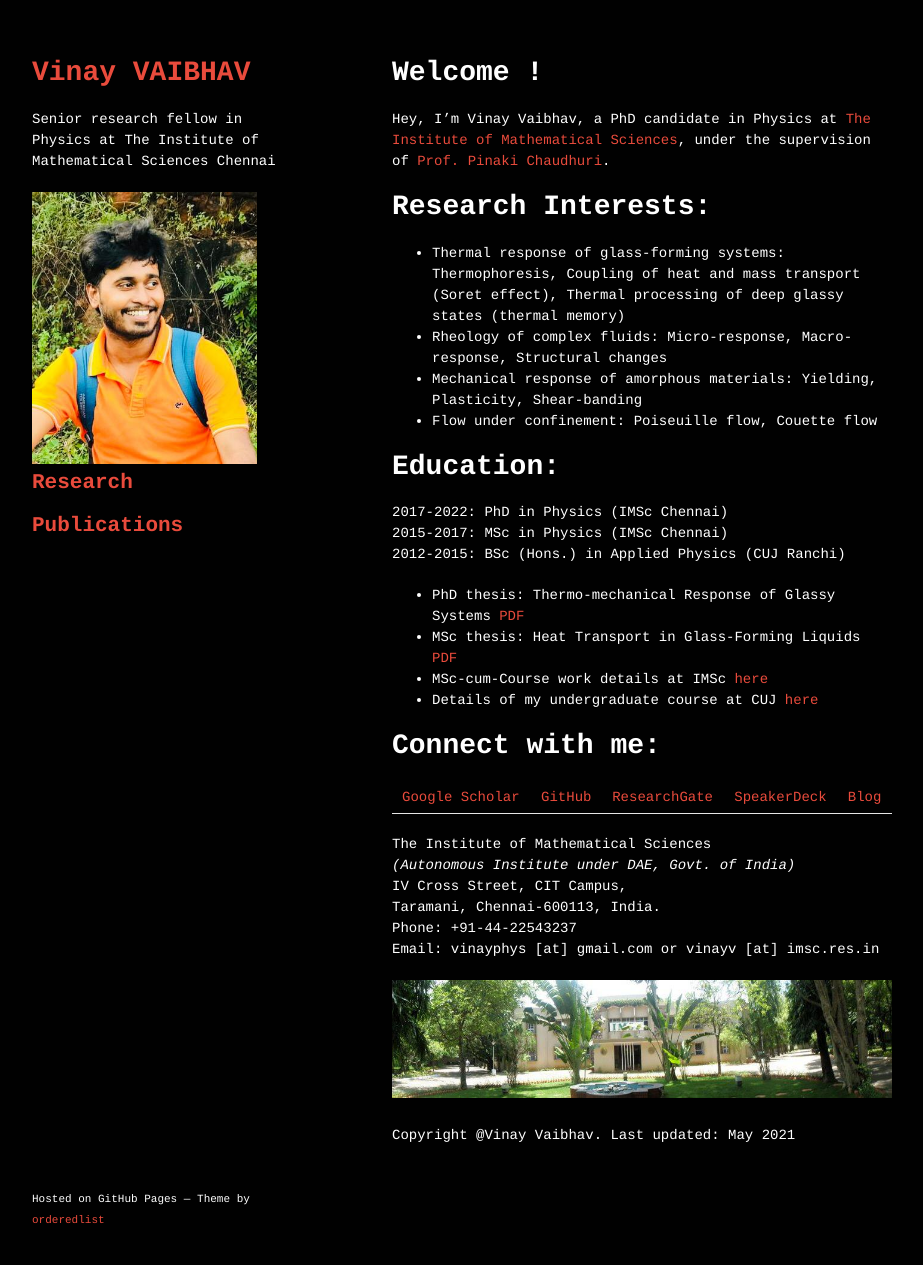
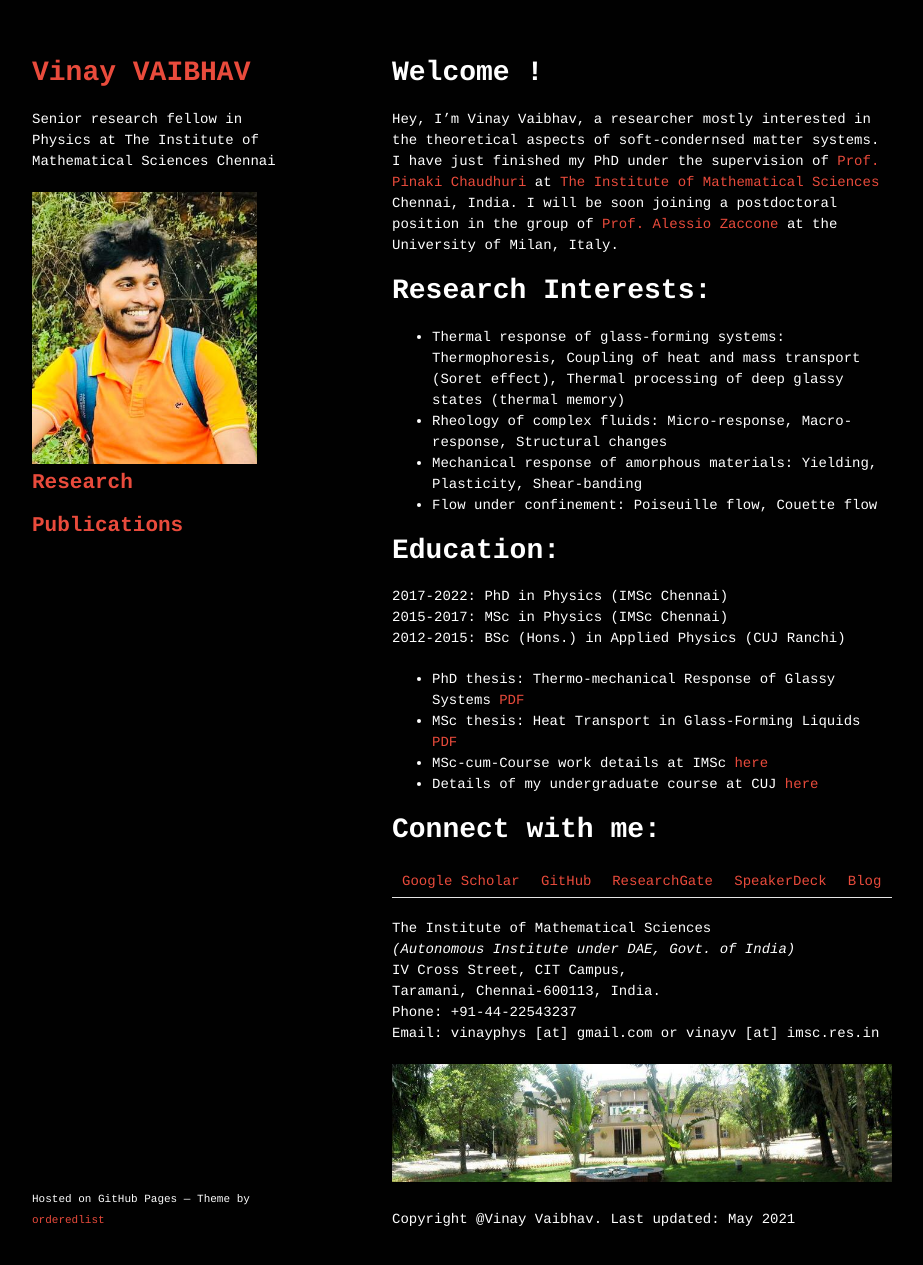
Before and after one commit to vinayphys/vinayphys.github.io, a Jekyll site: the page built from index.md, in a window 1280 px wide and 1300 px high. Shown: the top 1265 px of the window, without its empty margins (178-1101 px from the left). Built offline with Jekyll 4.4.1, drawn with Linux system fonts in a browser that asks for light colours; our own code applies the rules of GitHub Pages for plain Markdown files; a script that is not in the unit is left out.

Commit message:
Update index.md

```diff
--- a/index.md
+++ b/index.md
@@ -1,6 +1,6 @@
 # Welcome !
 
-Hey, I'm Vinay Vaibhav, a PhD candidate in Physics at <a href="https://www.imsc.res.in">The Institute of Mathematical Sciences</a>, under the supervision of <a href="https://www.imsc.res.in/pinaki_chaudhuri">Prof. Pinaki Chaudhuri</a>.
+Hey, I'm Vinay Vaibhav, a researcher mostly interested in the theoretical aspects of soft-condernsed matter systems. I have just finished my PhD under the supervision of <a href="https://www.imsc.res.in/pinaki_chaudhuri">Prof. Pinaki Chaudhuri</a> at <a href="https://www.imsc.res.in">The Institute of Mathematical Sciences</a> Chennai, India. I will be soon joining a postdoctoral position in the group of <a href="https://www.unimi.it/en/ugov/person/alessio-zaccone">Prof. Alessio Zaccone</a> at the University of Milan, Italy.
 
 # Research Interests:
 * Thermal response of glass-forming systems: Thermophoresis, Coupling of heat and mass transport (Soret effect), Thermal processing of deep glassy states (thermal memory)
```
